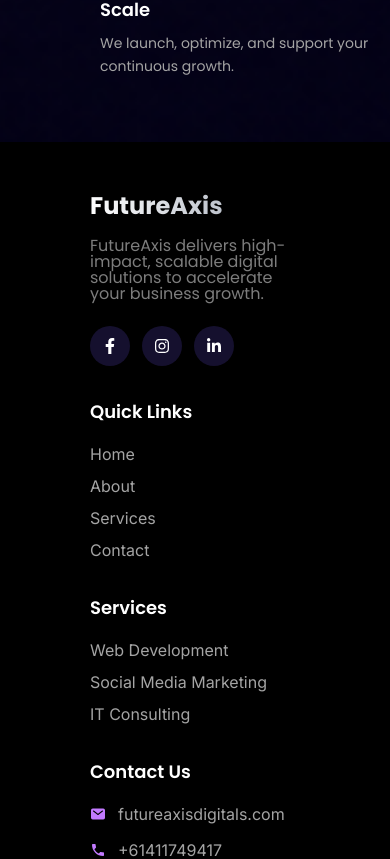
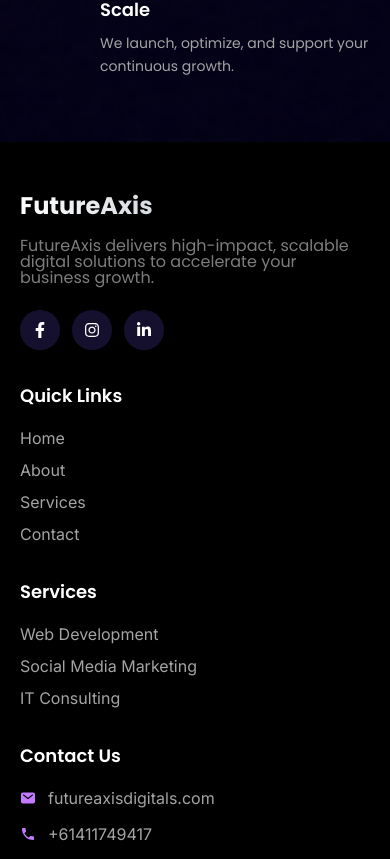
Before and after one commit to FutureAxis/futureaxis-official-web, a Next.js app: page / in a window 390 px wide. Shown: the part 5792-6651 px from the top of the page. Built offline with nearby package versions, Linux system fonts and the light colour scheme.

Commit message:
chore: adjust footer padding for improved responsiveness on small screens

```diff
--- a/components/layout/Footer.tsx
+++ b/components/layout/Footer.tsx
@@ -7,7 +7,7 @@ import { IoMail } from "react-icons/io5";
 export default function Footer() {
     return (
         <footer className="w-full bg-black">
-            <div className="px-[90px] py-12 lg:py-16">
+            <div className="px-5 lg:px-[90px] py-12 lg:py-16">
                 {/* Main Footer Grid - Custom column widths */}
                 <div className="grid grid-cols-1 md:grid-cols-12 gap-8 lg:gap-12">
 
```
